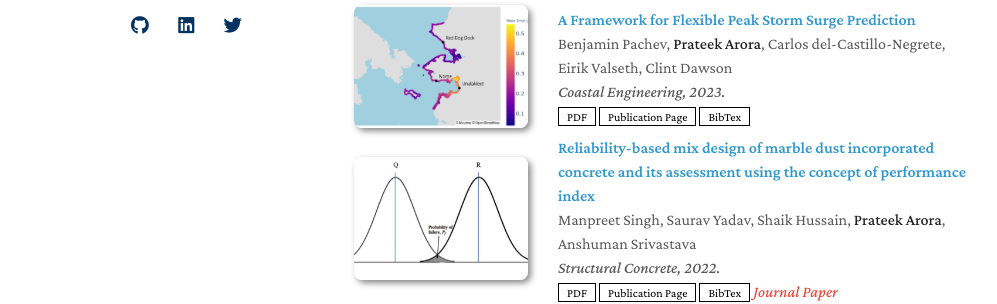
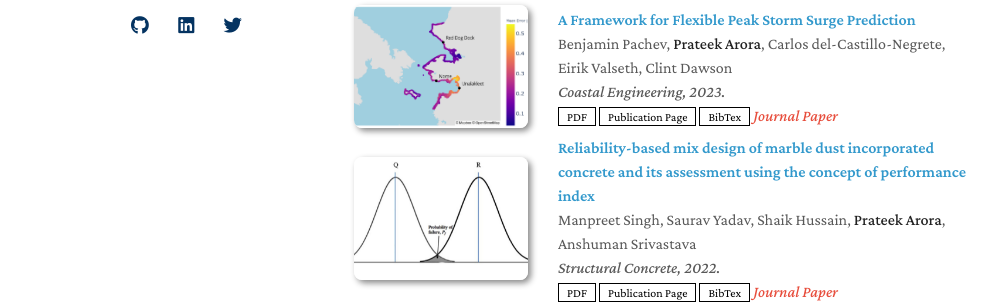
Before and after one commit to pa56/profile, a Jekyll site: the page built from index.md, in a window 1280 px wide and 900 px high, scrolled down 517 px. Shown: the part 426-730 px from the top of the window, without its empty margins (136-1133 px from the left). Built offline with Jekyll 4.4.1, drawn with Linux system fonts in a browser that asks for light colours; nearby versions of some CDN libraries; a style sheet for code colours, icons or effects is not loaded; our own code applies the rules of GitHub Pages for plain Markdown files.

Commit message:
Update publications.md

```diff
--- a/_includes/publications.md
+++ b/_includes/publications.md
@@ -36,6 +36,7 @@
       <a href="https://doi.org/10.1016/j.coastaleng.2023.104406" class="btn btn-sm z-depth-0" role="button" target="_blank" style="font-size:12px;">PDF</a>
       <a href="https://doi.org/10.1016/j.coastaleng.2023.104406" class="btn btn-sm z-depth-0" role="button" target="_blank" style="font-size:12px;">Publication Page</a>
       <a href="https://doi.org/10.1016/j.coastaleng.2023.104406" class="btn btn-sm z-depth-0" role="button" target="_blank" style="font-size:12px;">BibTex</a>
+      <strong><i style="color:#e74d3c">Journal Paper</i></strong>
     </div>
   </div>
 </div>
```
